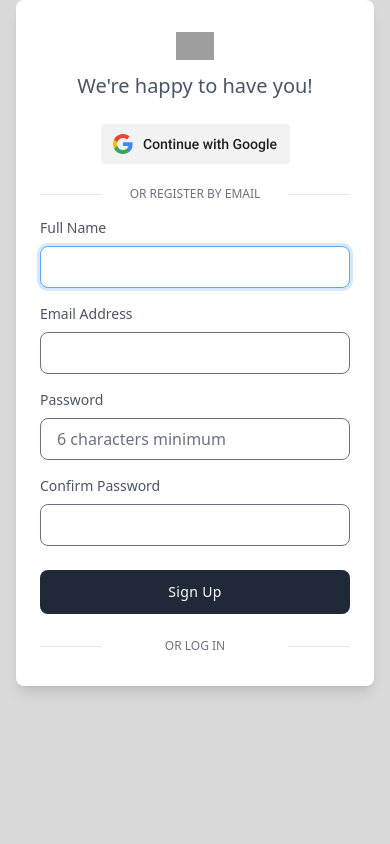
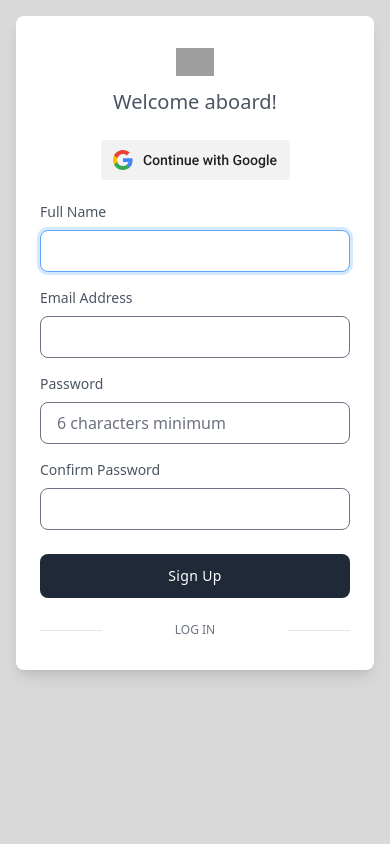
Before and after one commit to Thoth1111/Customer-Service-ITS, a Rails app: page /users/sign_up in a window 390 px wide. Run offline with Rails 7, Linux system fonts and the light colour scheme; style sheets or scripts are compiled from the project's sources; some libraries are stand-ins or nearby versions; grey boxes are pictures that could not be loaded.

Commit message:
Update new Registrations View

```diff
--- a/app/views/devise/registrations/new.html.erb
+++ b/app/views/devise/registrations/new.html.erb
@@ -1,5 +1,6 @@
+<div class="container h-screen py-4">
   <div class="flex w-full max-w-sm mx-auto overflow-hidden bg-white rounded-lg shadow-lg dark:bg-gray-800 lg:max-w-4xl">
-    <div class="hidden bg-cover lg:block lg:w-1/2" style="background-image: url('<%= asset_path('ideogram_1.jpg') %>');"></div>
+      <div class="hidden bg-cover lg:block lg:w-1/2" style="background-image: url('<%= asset_path('Ai_book_art4.jpg') %>');"></div>
 
       <div class="w-full px-6 py-8 md:px-8 lg:w-1/2">
           <div class="flex justify-center mx-auto">
@@ -7,17 +8,11 @@
           </div>
 
           <p class="mt-3 text-xl text-center text-gray-600 dark:text-gray-200">
-            We're happy to have you!
+              Welcome aboard!
           </p>
 
           <div class="text-center mt-6">
               <%= render "devise/shared/google_oauth2" %>
-        </div>
-
-        <div class="flex items-center justify-between mt-4">
-            <span class="w-1/5 border-b dark:border-gray-600 lg:w-1/4"></span>
-            <span class="text-xs text-center text-gray-500 uppercase dark:text-gray-400">or register by email</span>
-            <span class="w-1/5 border-b dark:border-gray-600 lg:w-1/4"></span>
           </div>
 
           <%= form_for(resource, as: resource_name, url: registration_path(resource_name)) do |f| %>
@@ -50,8 +45,9 @@
 
           <div class="flex items-center justify-between mt-6">
               <span class="w-1/5 border-b dark:border-gray-600 md:w-1/4"></span>
-            <%= link_to "or Log in", new_session_path(resource_name), class: "text-xs text-gray-500 uppercase dark:text-gray-400 hover:underline" %>
+              <%= link_to "Log in", new_session_path(resource_name), class: "text-xs text-gray-500 uppercase dark:text-gray-400 hover:underline" %>
               <span class="w-1/5 border-b dark:border-gray-600 md:w-1/4"></span>
           </div>
       </div>
   </div>
+</div>
```
Lines whose indentation alone changed are shown as unchanged.
